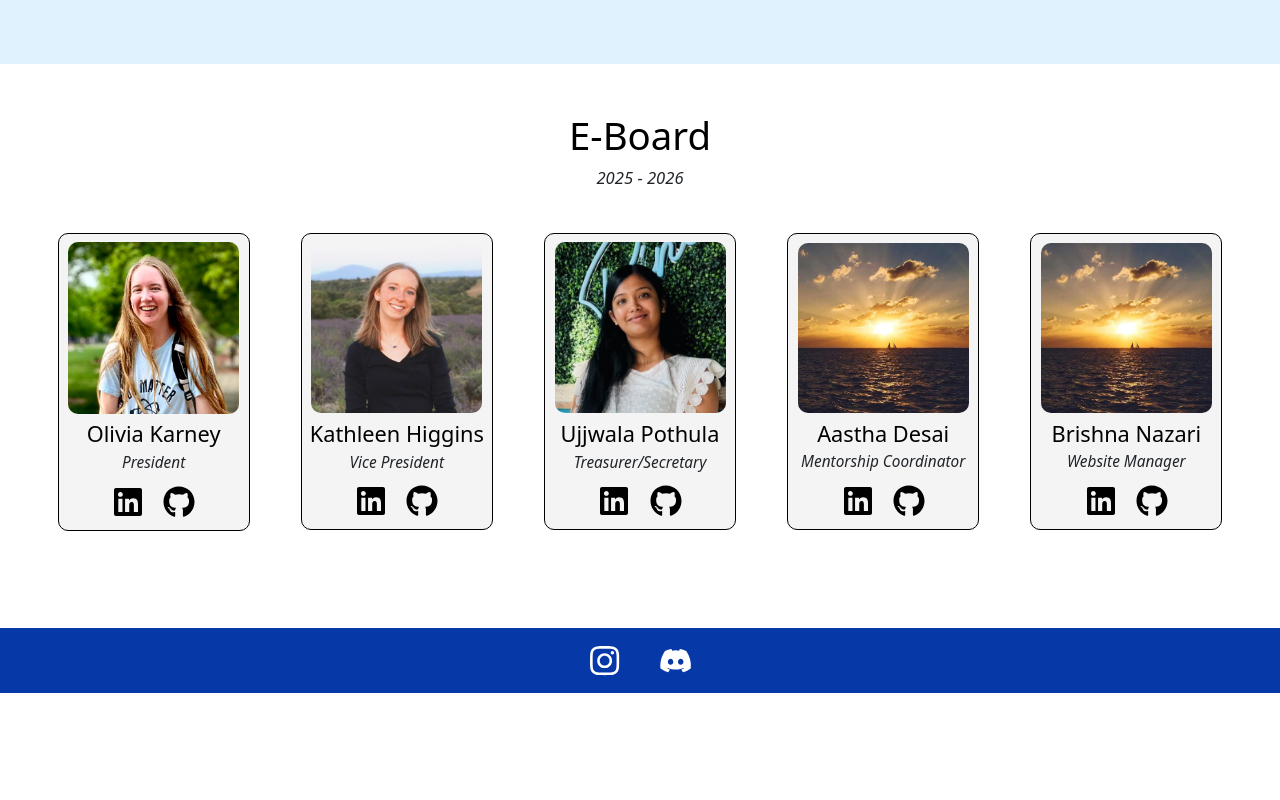
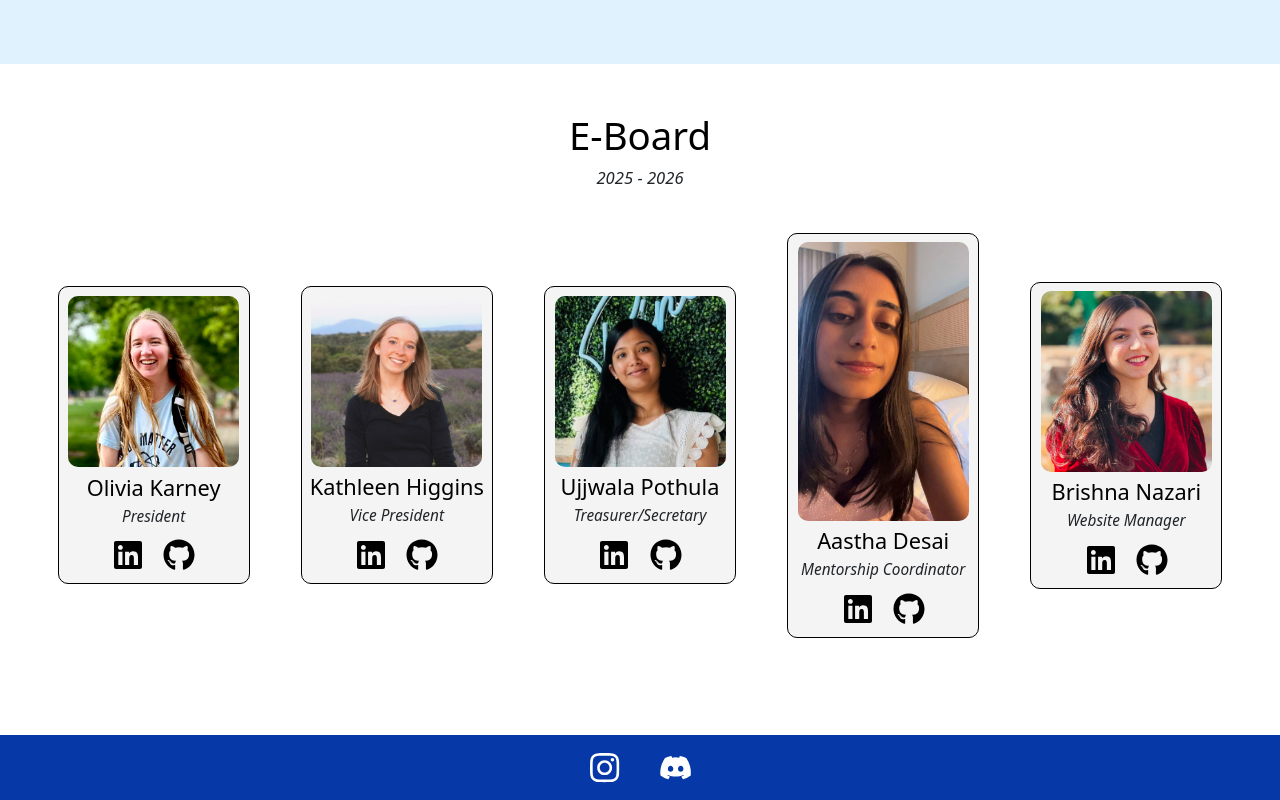
Before and after one commit to acmwud/website, a React (Create React App) app: page /#/ in a window 1280 px wide. Shown: the part 2861-3661 px from the top of the page. Before the commit the page ends 3554 px from the top, so only its background shows below. Built offline with nearby package versions, Linux system fonts and the light colour scheme; grey boxes are pictures that could not be loaded.

Commit message:
updated Eboard's pictures

```diff
--- a/src/Components/Home.tsx
+++ b/src/Components/Home.tsx
@@ -11,7 +11,9 @@ import {EBoardCard} from './Eboard';
 
 import OliviaPicture from "./Images/EboardPictures/OliviaPicture.png"
 import UjjwalaPicture from "./Images/EboardPictures/UjjwalaPicture.jpg"
-import KathleenPicture from "./Images/EboardPictures/KathleenPicture.jpeg";
+import KathleenPicture from "./Images/EboardPictures/KathleenPicture.jpeg"
+import AasthaPicture from "./Images/EboardPictures/AasthaPicture.jpg"
+import BrishnaPicture from "./Images/EboardPictures/BrishnaPicture.jpeg";
 
 import GroupPicture from "./Images/ClubPictures/GroupPicture.jpg";
 
@@ -476,9 +478,9 @@ function Home() {
 
             <EBoardCard name='Ujjwala Pothula' position='Treasurer/Secretary' image={UjjwalaPicture} githubURL='https://github.com/ujjwalaa7' linkedinURL='https://www.linkedin.com/in/ujjwalap16/' ></EBoardCard>
 
-            <EBoardCard name='Aastha Desai' position='Mentorship Coordinator' image={placeHolder} githubURL='https://github.com' linkedinURL='https://www.linkedin.com' ></EBoardCard>
+            <EBoardCard name='Aastha Desai' position='Mentorship Coordinator' image={AasthaPicture} githubURL='https://github.com/Aastha-Desai' linkedinURL='https://www.linkedin.com/in/aastha-desaii' ></EBoardCard>
 
-            <EBoardCard name='Brishna Nazari' position='Website Manager' image={placeHolder} githubURL='https://github.com' linkedinURL='https://www.linkedin.com/in/brishna-nazari32/' ></EBoardCard>
+            <EBoardCard name='Brishna Nazari' position='Website Manager' image={BrishnaPicture} githubURL='https://github.com/BrishnaN' linkedinURL='https://www.linkedin.com/in/brishna-nazari32/' ></EBoardCard>
 
           </div>
 
```
Also changed, not shown: src/Components/Images/EboardPictures/AasthaPicture.jpg (added), src/Components/Images/EboardPictures/BrishnaPicture.jpeg (added).
